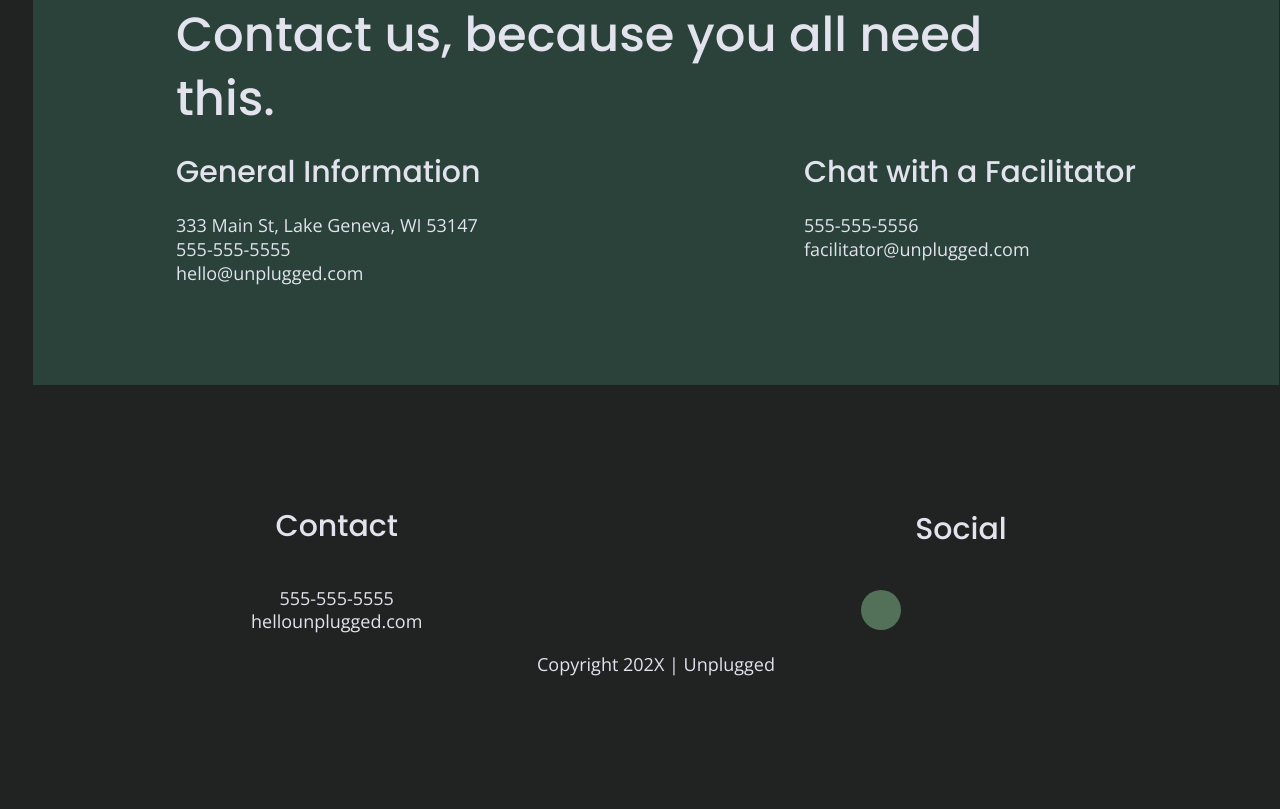
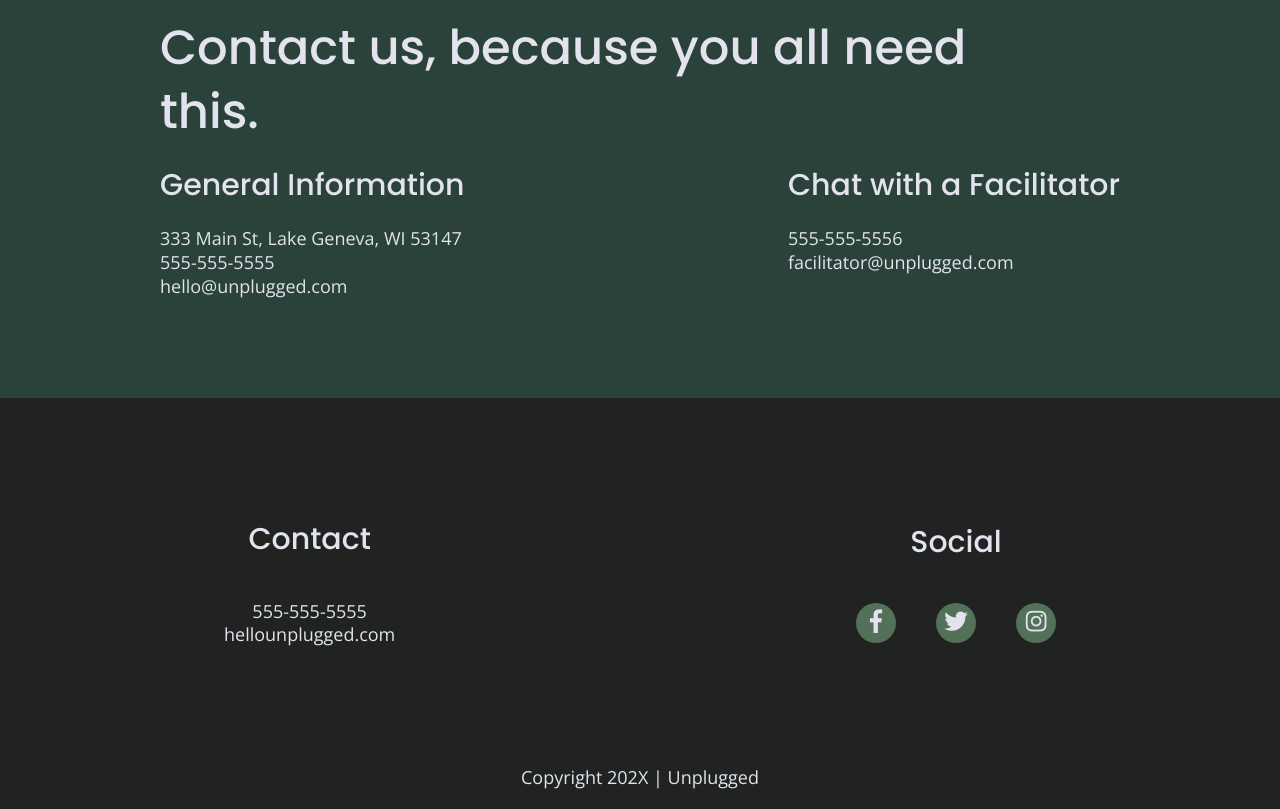
Before and after one commit to lee77carter/unplugged, a website: page about/index.html in a window 1280 px wide. Shown: the part 1150-1959 px from the top of the page. Drawn offline with nearby package versions, Linux system fonts and the light colour scheme.

Commit message:
Removed html padding and formatted copyright footer.

```diff
--- a/about/index.html
+++ b/about/index.html
@@ -114,14 +114,22 @@
           <h4>Social</h4>
           <div class="social-icons">
             <p>
-              <a href="#"></a>
+              <a href="https://www.facebook.com/Skillcrush/" target="_blank"><i class="fab fa-facebook-f"></i></a>
+            </p>
+            <p>
+              <a href="https://twitter.com/Skillcrush" target="_blank"><i class="fab fa-twitter"></i></a>
+            </p>
+            <p>
+              <a href="https://www.instagram.com/skillcrush/" target="_blank"><i class="fab fa-instagram"></i></a>
             </p>
           </div>
         </div>
       </div>
-      <div class="copyright">
-        <p>Copyright 202X | Unplugged</p>
-      </div>
+      <!-- footer content ends -->
+    </div>
+    <!--footer content-wrapper ends-->
+    <div class="copyright">
+      <p>Copyright 202X | Unplugged</p>
     </div>
   </footer>
 
--- a/css/main.css
+++ b/css/main.css
@@ -100,7 +100,6 @@
   /* General Styles */
   html {
     font-size: 1rem;
-    padding: 0 1px 0 33px;
   }
 
   body {
@@ -657,10 +656,6 @@
       justify-content: space-between;
     }
 
-    footer .copyright {
-      width: 100%;
-    }
-
     /* ==========================================================================
      About Page
      ========================================================================== */
@@ -788,6 +783,11 @@
       font-size: 1.875em;
     }
 
+    footer .social-icons {
+      width: 12.5em;
+      justify-content: space-between;
+    }
+
     /* ==========================================================================
     About Page
     ========================================================================== */
```
Also changed, not shown: faq/index.html (+12 -4 lines).
